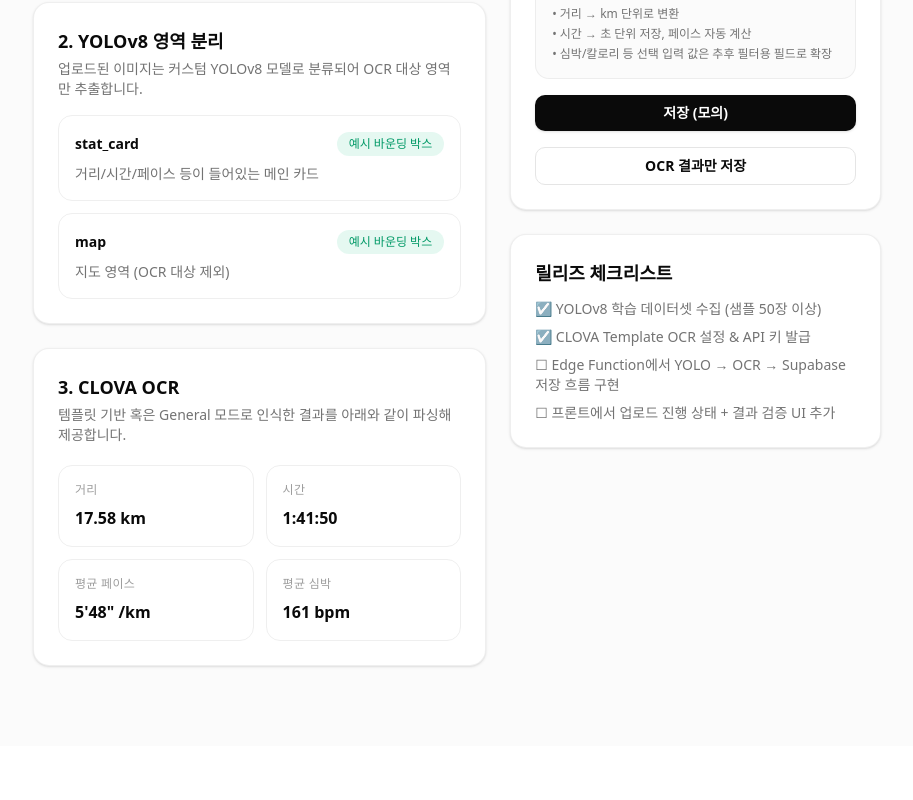
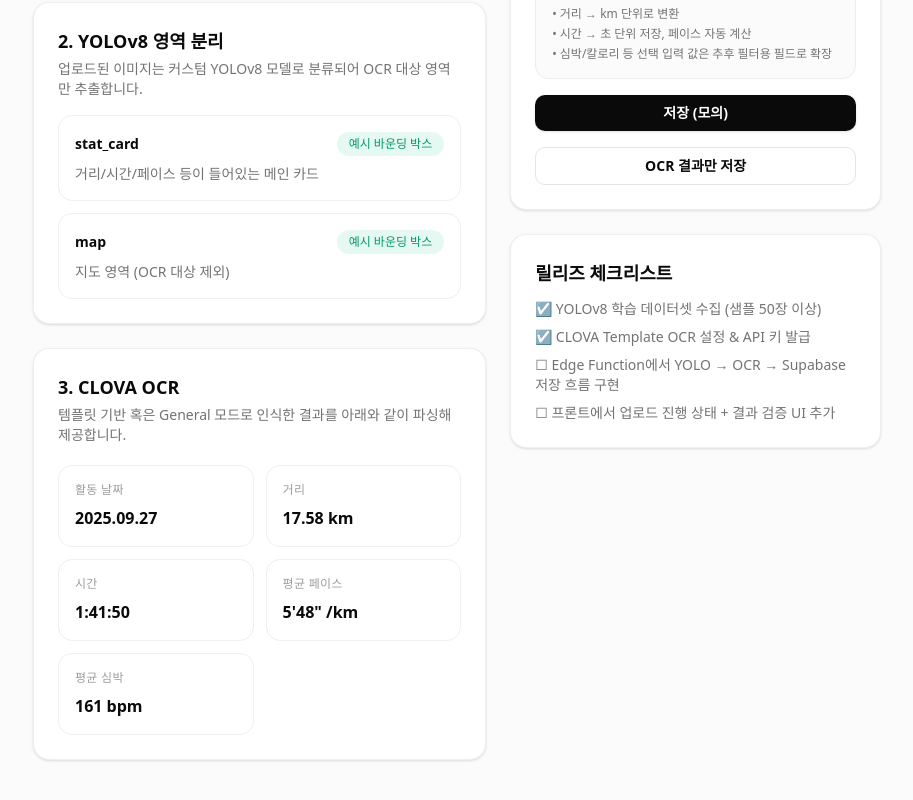
Before and after one commit to MakeVibeDev/runningcrew, a Next.js app: page /records/upload in a window 1280 px wide. Shown: the part 520-1320 px from the top of the page, without its empty margins (183-1096 px from the left). Built offline with nearby package versions, Linux system fonts and the light colour scheme.

Commit message:
chore: include date in ocr mock and specs

```diff
--- a/src/app/records/upload/page.tsx
+++ b/src/app/records/upload/page.tsx
@@ -27,6 +27,7 @@
 ];
 
 const mockOcrResult = [
+  { label: "활동 날짜", value: "2025.09.27" },
   { label: "거리", value: "17.58 km" },
   { label: "시간", value: "1:41:50" },
   { label: "평균 페이스", value: "5'48\" /km" },
```
Also changed, not shown: 1 other file (tests, documents, lock files or other folders).
